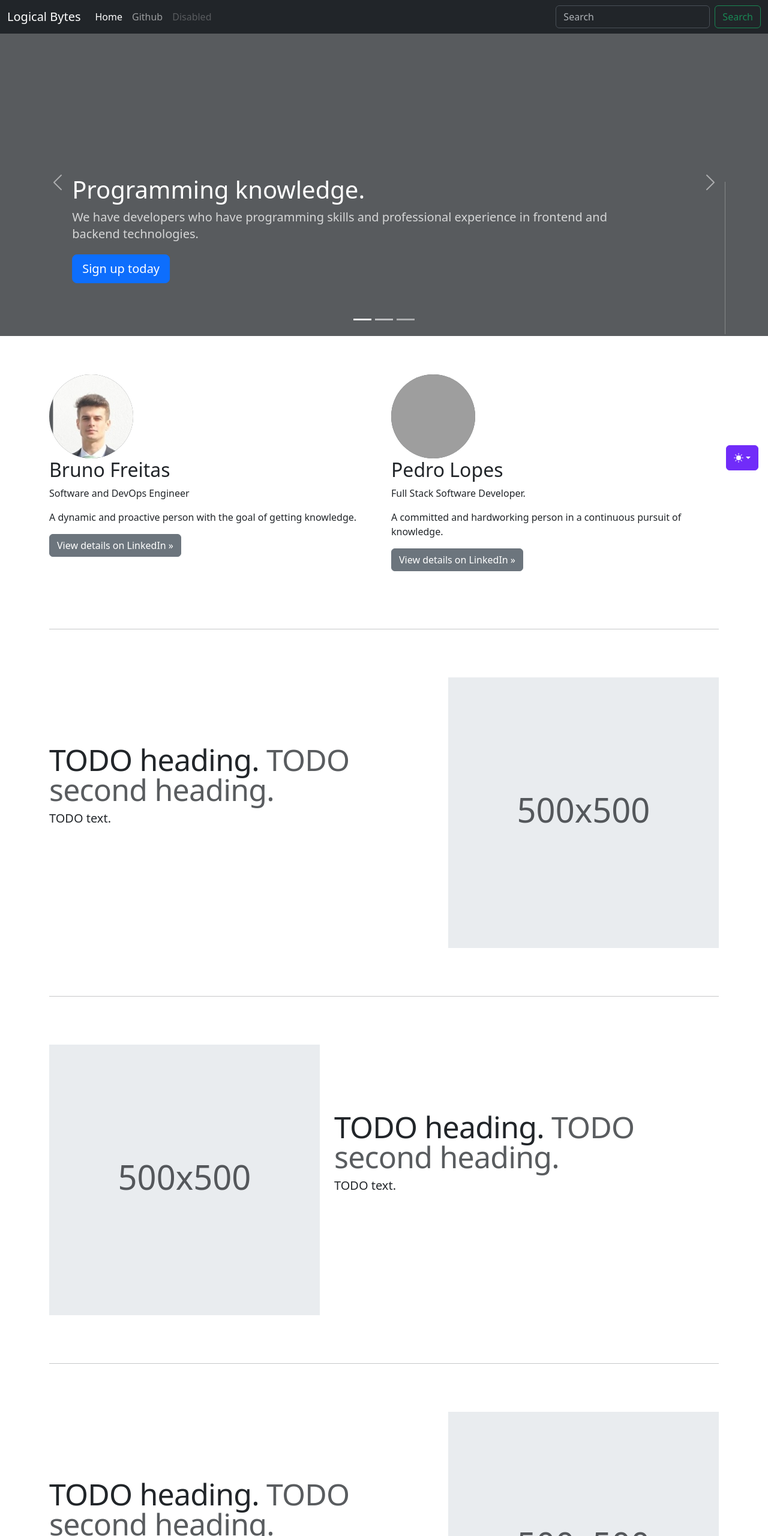
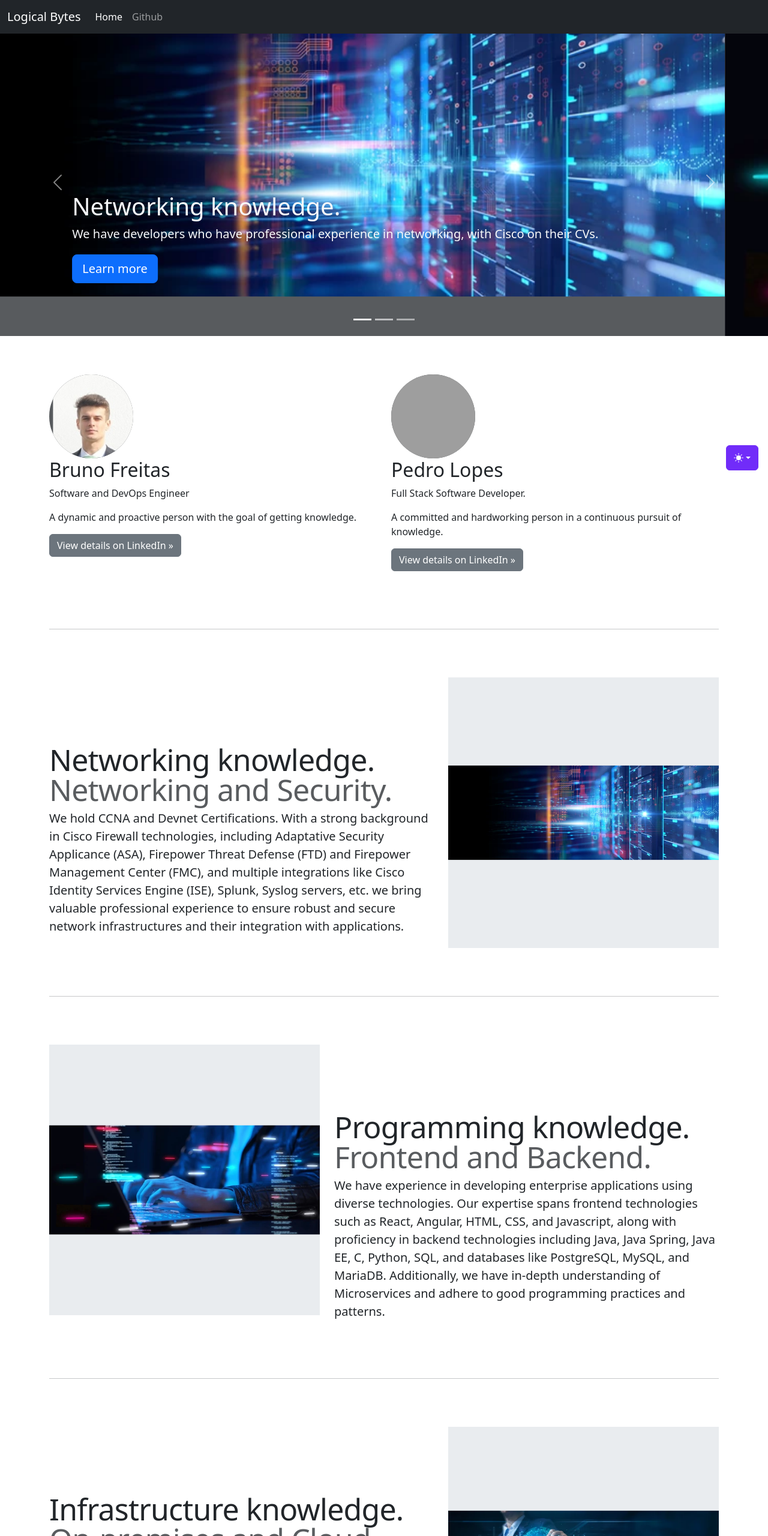
Before and after one commit to logical-bytes/logical-bytes.github.io, a plain HTML site: page index.html in a window 1280 px wide. Shown: the top 2560 px of the page at 60% size. Drawn offline with Linux system fonts and the light colour scheme; grey boxes are pictures that could not be loaded.

Commit message:
Add extensive knowledge and slide show images

```diff
--- a/index.html
+++ b/index.html
@@ -92,6 +92,9 @@
     <link href="css/style.css" rel="stylesheet">
   </head>
   <body>
+  <!-- Symbols for Switch button
+  ================================================== -->
+
     <svg xmlns="http://www.w3.org/2000/svg" class="d-none">
       <symbol id="check2" viewBox="0 0 16 16">
         <path d="M13.854 3.646a.5.5 0 0 1 0 .708l-7 7a.5.5 0 0 1-.708 0l-3.5-3.5a.5.5 0 1 1 .708-.708L6.5 10.293l6.646-6.647a.5.5 0 0 1 .708 0z"/>
@@ -164,14 +167,7 @@
           <li class="nav-item">
             <a class="nav-link" href="https://github.com/logical-bytes">Github</a>
           </li>
-          <li class="nav-item">
-            <a class="nav-link disabled" aria-disabled="true">Disabled</a>
-          </li>
         </ul>
-        <form class="d-flex" role="search">
-          <input class="form-control me-2" type="search" placeholder="Search" aria-label="Search">
-          <button class="btn btn-outline-success" type="submit">Search</button>
-        </form>
       </div>
     </div>
   </nav>
@@ -190,32 +186,41 @@
     </div>
     <div class="carousel-inner">
       <div class="carousel-item active">
-        <svg class="bd-placeholder-img" width="100%" height="100%" xmlns="http://www.w3.org/2000/svg" aria-hidden="true" preserveAspectRatio="xMidYMid slice" focusable="false"><rect width="100%" height="100%" fill="var(--bs-secondary-color)"/></svg>
+        <svg class="bd-placeholder-img" width="100%" height="100%" xmlns="http://www.w3.org/2000/svg" aria-hidden="true" preserveAspectRatio="xMidYMid slice" focusable="false">
+          <rect width="100%" height="100%" fill="var(--bs-secondary-color)"/>
+          <image width="100%" href="images/computer-networking-img1.png"/>
+        </svg>
         <div class="container">
           <div class="carousel-caption text-start">
-            <h1>Programming knowledge.</h1>
-            <p class="opacity-75">We have developers who have programming skills and professional experience in frontend and backend technologies.</p>
-            <p><a class="btn btn-lg btn-primary" href="#">Sign up today</a></p>
+            <h1 class="text-light">Networking knowledge.</h1>
+            <p class="text-light opacity-80">We have developers who have professional experience in networking, with Cisco on their CVs.</p>
+            <p><a class="btn btn-lg btn-primary" href="#first-extra-section">Learn more</a></p>
           </div>
         </div>
       </div>
       <div class="carousel-item">
-        <svg class="bd-placeholder-img" width="100%" height="100%" xmlns="http://www.w3.org/2000/svg" aria-hidden="true" preserveAspectRatio="xMidYMid slice" focusable="false"><rect width="100%" height="100%" fill="var(--bs-secondary-color)"/></svg>
+        <svg class="bd-placeholder-img" width="100%" height="100%" xmlns="http://www.w3.org/2000/svg" aria-hidden="true" preserveAspectRatio="xMidYMid slice" focusable="false">
+          <rect width="100%" height="100%" fill="var(--bs-secondary-color)"/>
+          <image width="100%" href="images/computer-programming-img1.png"/>
+        </svg>
         <div class="container">
           <div class="carousel-caption">
-            <h1>Infrastructure knowledge.</h1>
-            <p>We have developers who have professional experience in infrastructure and automation.</p>
-            <p><a class="btn btn-lg btn-primary" href="#">Learn more</a></p>
+            <h1 class="text-light">Programming knowledge.</h1>
+            <p class="text-light opacity-80">We have developers who have programming skills and professional experience in frontend and backend technologies.</p>
+            <p><a class="btn btn-lg btn-primary" href="#second-extra-section">Learn more</a></p>
           </div>
         </div>
       </div>
       <div class="carousel-item">
-        <svg class="bd-placeholder-img" width="100%" height="100%" xmlns="http://www.w3.org/2000/svg" aria-hidden="true" preserveAspectRatio="xMidYMid slice" focusable="false"><rect width="100%" height="100%" fill="var(--bs-secondary-color)"/></svg>
+        <svg class="bd-placeholder-img" width="100%" height="100%" xmlns="http://www.w3.org/2000/svg" aria-hidden="true" preserveAspectRatio="xMidYMid slice" focusable="false">
+          <rect width="100%" height="100%" fill="var(--bs-secondary-color)"/>
+          <image width="100%" href="images/computer-infrastructure-img1.png"/>
+        </svg>
         <div class="container">
           <div class="carousel-caption text-end">
-            <h1>Networking knowledge.</h1>
-            <p>We have developers who have professional experience in networking, with Cisco on their CVs.</p>
-            <p><a class="btn btn-lg btn-primary" href="#">Browse gallery</a></p>
+            <h1 class="text-light">Infrastructure knowledge.</h1>
+            <p class="text-light opacity-80">We have developers who have professional experience in infrastructure and automation.</p>
+            <p><a class="btn btn-lg btn-primary" href="#third-extra-section">Learn more</a></p>
           </div>
         </div>
       </div>
@@ -272,37 +277,46 @@
 
     <hr class="featurette-divider">
 
-    <div class="row featurette">
+    <div id="first-extra-section" class="row featurette">
       <div class="col-md-7">
-        <h2 class="featurette-heading fw-normal lh-1">TODO heading. <span class="text-body-secondary">TODO second heading.</span></h2>
-        <p class="lead">TODO text.</p>
+        <h2 class="featurette-heading fw-normal lh-1">Networking knowledge. <span class="text-body-secondary">Networking and Security.</span></h2>
+        <p class="lead">We hold CCNA and Devnet Certifications. With a strong background in Cisco Firewall technologies, including Adaptative Security Applicance (ASA), Firepower Threat Defense (FTD) and Firepower Management Center (FMC), and multiple integrations like Cisco Identity Services Engine (ISE), Splunk, Syslog servers, etc. we bring valuable professional experience to ensure robust and secure network infrastructures and their integration with applications.</p>
       </div>
       <div class="col-md-5">
-        <svg class="bd-placeholder-img bd-placeholder-img-lg featurette-image img-fluid mx-auto" width="500" height="500" xmlns="http://www.w3.org/2000/svg" role="img" aria-label="Placeholder: 500x500" preserveAspectRatio="xMidYMid slice" focusable="false"><title>Placeholder</title><rect width="100%" height="100%" fill="var(--bs-secondary-bg)"/><text x="50%" y="50%" fill="var(--bs-secondary-color)" dy=".3em">500x500</text></svg>
+        <svg class="bd-placeholder-img bd-placeholder-img-lg featurette-image img-fluid mx-auto" width="500" height="500" xmlns="http://www.w3.org/2000/svg" role="img" aria-label="Placeholder: 500x500" preserveAspectRatio="xMidYMid slice" focusable="false">
+          <rect width="100%" height="100%" fill="var(--bs-secondary-bg)"/>
+          <image width="100%" height="100%" href="images/computer-networking-img1.png"/>
+        </svg>
       </div>
     </div>
 
     <hr class="featurette-divider">
 
-    <div class="row featurette">
+    <div id="second-extra-section" class="row featurette">
       <div class="col-md-7 order-md-2">
-        <h2 class="featurette-heading fw-normal lh-1">TODO heading. <span class="text-body-secondary">TODO second heading.</span></h2>
-        <p class="lead">TODO text.</p>
+        <h2 class="featurette-heading fw-normal lh-1">Programming knowledge. <span class="text-body-secondary">Frontend and Backend.</span></h2>
+        <p class="lead">We have experience in developing enterprise applications using diverse technologies. Our expertise spans frontend technologies such as React, Angular, HTML, CSS, and Javascript, along with proficiency in backend technologies including Java, Java Spring, Java EE, C, Python, SQL, and databases like PostgreSQL, MySQL, and MariaDB. Additionally, we have in-depth understanding of Microservices and adhere to good programming practices and patterns.</p>
       </div>
       <div class="col-md-5 order-md-1">
-        <svg class="bd-placeholder-img bd-placeholder-img-lg featurette-image img-fluid mx-auto" width="500" height="500" xmlns="http://www.w3.org/2000/svg" role="img" aria-label="Placeholder: 500x500" preserveAspectRatio="xMidYMid slice" focusable="false"><title>Placeholder</title><rect width="100%" height="100%" fill="var(--bs-secondary-bg)"/><text x="50%" y="50%" fill="var(--bs-secondary-color)" dy=".3em">500x500</text></svg>
+        <svg class="bd-placeholder-img bd-placeholder-img-lg featurette-image img-fluid mx-auto" width="500" height="500" xmlns="http://www.w3.org/2000/svg" role="img" aria-label="Placeholder: 500x500" preserveAspectRatio="xMidYMid slice" focusable="false">
+          <rect width="100%" height="100%" fill="var(--bs-secondary-bg)"/>
+          <image width="100%" height="100%" href="images/computer-programming-img1.png"/>
+        </svg>
       </div>
     </div>
 
     <hr class="featurette-divider">
 
-    <div class="row featurette">
+    <div id="third-extra-section" class="row featurette">
       <div class="col-md-7">
-        <h2 class="featurette-heading fw-normal lh-1">TODO heading. <span class="text-body-secondary">TODO second heading.</span></h2>
-        <p class="lead">TODO text.</p>
+        <h2 class="featurette-heading fw-normal lh-1">Infrastructure knowledge. <span class="text-body-secondary">On-premises and Cloud.</span></h2>
+        <p class="lead">We have professional experience in maintaining and supporting both on-prem and cloud-based infrastructures/applications. For example, we had deployed applications in a Kubernetes cluster on Google Cloud (GCP) using Infrastructure as Code (IaaC) principles. Our capabilities extend to creating on-premises servers for various purposes (for instance, Bind9 for DNS), as well as managing Docker containers and their orchestrators such as Docker Swarm or Kubernetes. Additionally, we have used several IaaC technologies such as Ansible, Terraform, and Vagrant.</p>
       </div>
       <div class="col-md-5">
-        <svg class="bd-placeholder-img bd-placeholder-img-lg featurette-image img-fluid mx-auto" width="500" height="500" xmlns="http://www.w3.org/2000/svg" role="img" aria-label="Placeholder: 500x500" preserveAspectRatio="xMidYMid slice" focusable="false"><title>Placeholder</title><rect width="100%" height="100%" fill="var(--bs-secondary-bg)"/><text x="50%" y="50%" fill="var(--bs-secondary-color)" dy=".3em">500x500</text></svg>
+        <svg class="bd-placeholder-img bd-placeholder-img-lg featurette-image img-fluid mx-auto" width="500" height="500" xmlns="http://www.w3.org/2000/svg" role="img" aria-label="Placeholder: 500x500" preserveAspectRatio="xMidYMid slice" focusable="false">
+          <rect width="100%" height="100%" fill="var(--bs-secondary-bg)"/>
+          <image width="100%" height="100%" href="images/computer-infrastructure-img1.png"/>
+        </svg>
       </div>
     </div>
 
@@ -315,7 +329,7 @@
 
   <footer class="container">
     <p class="float-end"><a href="#">Back to top</a></p>
-    <p>&copy; 2024 Logical Company, Freelance Group. &middot; <a href="#">Privacy</a> &middot; <a href="#">Terms</a></p>
+    <p>&copy; 2024 Logical Bytes, Freelance Group.</p>
   </footer>
 
 </main>
```
Also changed, not shown: images/computer-infrastructure-img1.png (added), images/computer-networking-img1.png (added), images/computer-programming-img1.png (added).
